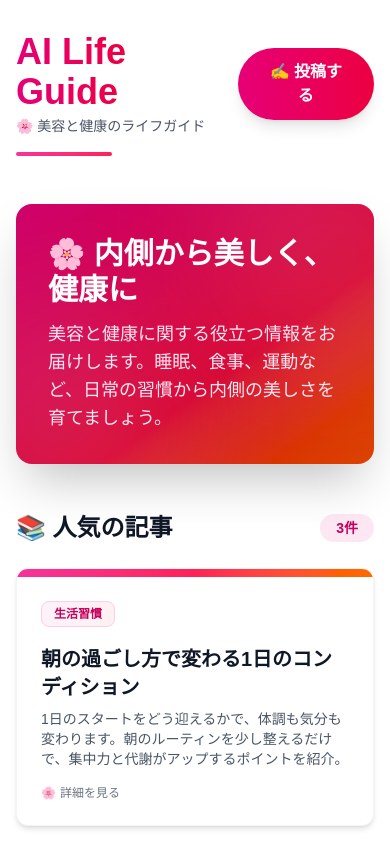
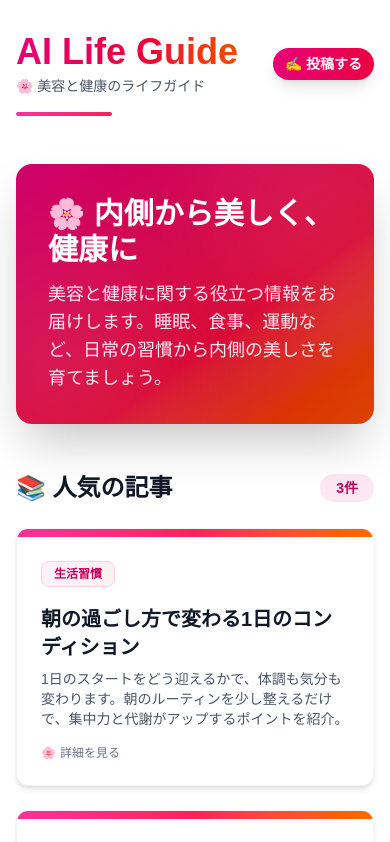
Before and after one commit to ShawnSumiya/ai-life-guide, a Next.js app: page / in a window 390 px wide. Shown: the top 842 px of the page. Built offline with nearby package versions, Linux system fonts and the light colour scheme; no server answers.

Commit message:
スマホ版の「投稿する」ボタンのサイズを調整

```diff
--- a/src/app/layout.tsx
+++ b/src/app/layout.tsx
@@ -1,7 +1,6 @@
 import type { Metadata } from 'next';
 import './globals.css';
 import Link from 'next/link';
-import Script from 'next/script';
 
 const siteUrl = process.env.NEXT_PUBLIC_SITE_URL || 'https://example.com';
 
@@ -39,13 +38,14 @@ export default function RootLayout({
 }) {
   return (
     <html lang="ja">
-      <body className="min-h-screen bg-gradient-to-br from-pink-50 via-rose-50 to-orange-50 antialiased">
-        <Script
+      <head>
+        <script
           async
           src="https://pagead2.googlesyndication.com/pagead/js/adsbygoogle.js?client=ca-pub-7286325354162680"
           crossOrigin="anonymous"
-          strategy="afterInteractive"
         />
+      </head>
+      <body className="min-h-screen bg-gradient-to-br from-pink-50 via-rose-50 to-orange-50 antialiased">
         <div className="mx-auto max-w-7xl px-4 py-8">
           {/* Header */}
           <header className="mb-12">
@@ -61,7 +61,7 @@ export default function RootLayout({
                 </div>
               </Link>
               <Link href="/post">
-                <button className="px-6 py-3 bg-gradient-to-r from-pink-600 to-rose-600 text-white font-bold rounded-full shadow-lg hover:shadow-xl transition-all duration-300 hover:scale-105 flex items-center gap-2">
+                <button className="px-3 py-1.5 md:px-6 md:py-3 text-sm md:text-base bg-gradient-to-r from-pink-600 to-rose-600 text-white font-bold rounded-full shadow-lg hover:shadow-xl transition-all duration-300 hover:scale-105 flex items-center gap-1 md:gap-2">
                   ✍️ 投稿する
                 </button>
               </Link>
```
